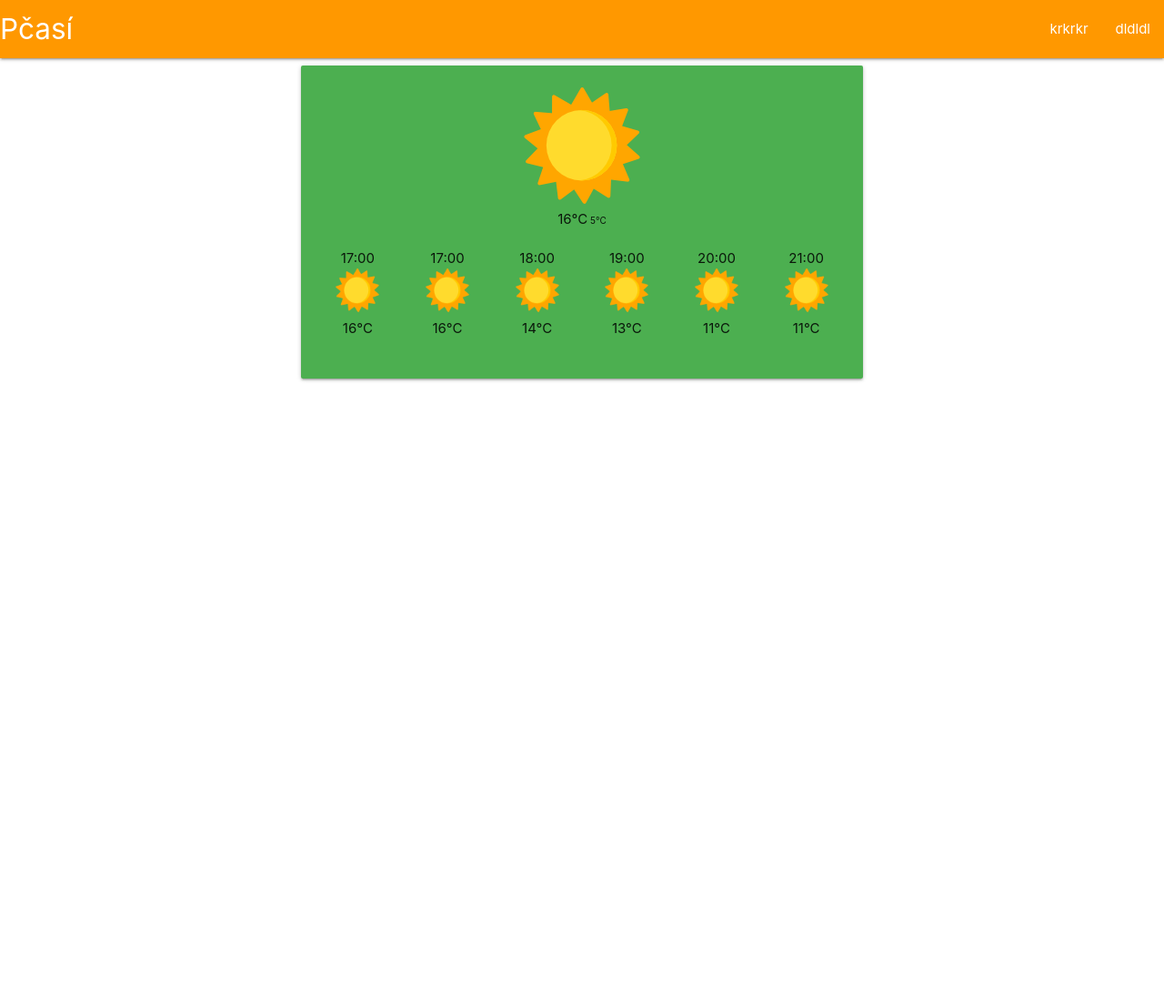
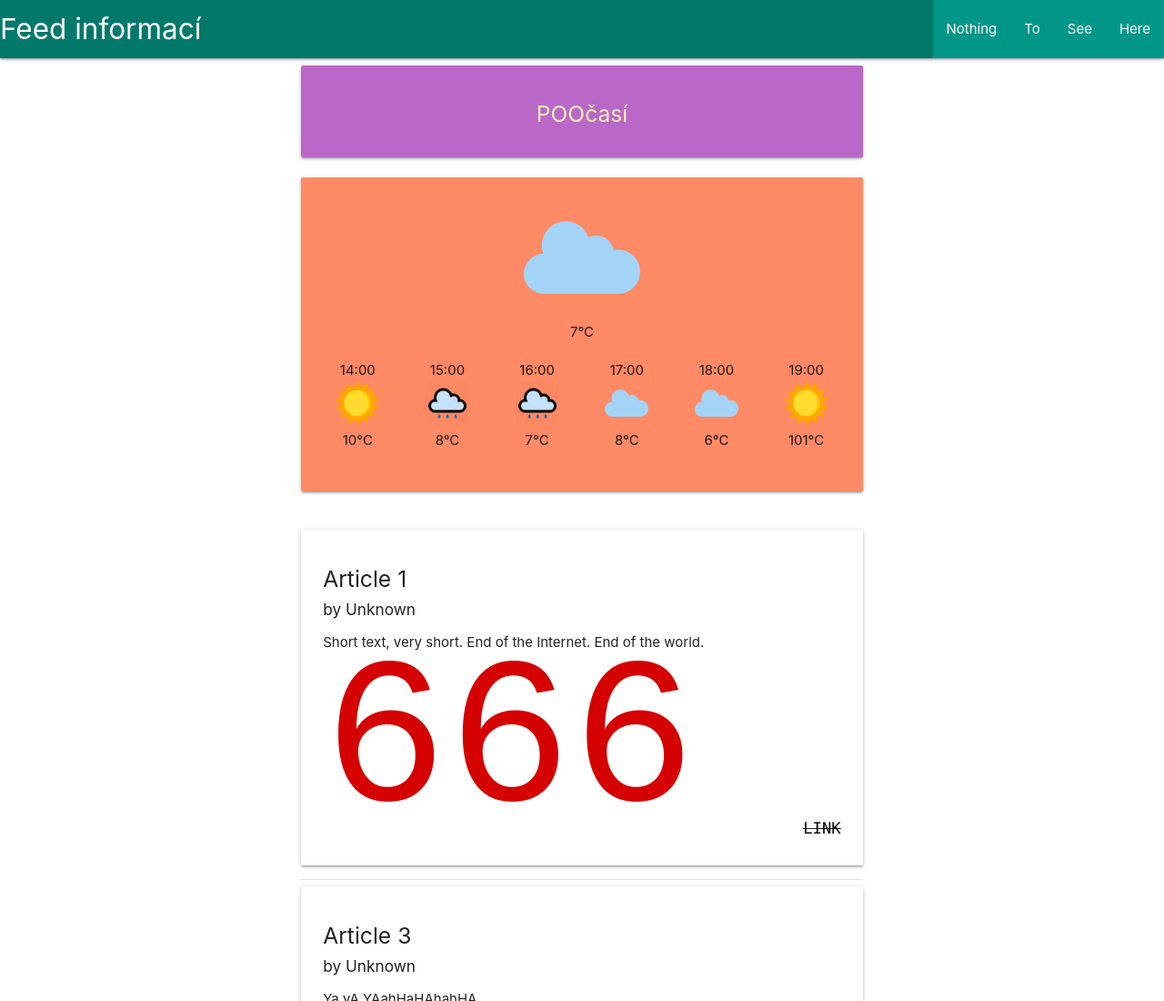
Before and after one commit to heiko00/Preposterous, a plain HTML site: page index.html in a window 1280 px wide. Shown: the top 1100 px of the page at 91% size. Before the commit the page ends 800 px from the top, so only its background shows below. Drawn offline with nearby package versions, Linux system fonts and the light colour scheme.

Commit message:
Add files via upload

```diff
--- a/index.html
+++ b/index.html
@@ -3,67 +3,102 @@
 <head>
     <meta charset="utf-8">
     <meta http-equiv="X-UA-Compatible" content="IE=edge">
-    <title>Super cool title</title>
+    <title>HTML SITE</title>
     <meta name="viewport" content="width=device-width, initial-scale=1">
+
      <link rel="stylesheet" href="https://cdnjs.cloudflare.com/ajax/libs/materialize/1.0.0/css/materialize.min.css">
 </head>
 <body>
     <nav>
-        <div class="nav-wrapper orange">
-          <a href="#" class="brand-logo">Pčasí</a>
-          <ul id="nav-mobile" class="right hide-on-med-and-down">
-            <li><a href="badges.html">krkrkr</a></li>
-            <li><a href="collapsible.html">dldldl</a></li>
+        <div class="nav-wrapper  teal darken-2">
+          <a href="http://www.everydayim.com/" class="brand-logo">Feed informací</a>
+          <ul id="nav-mobile" class="right hide-on-med-and-down  teal lighten-">
+            <li><a href="Nothing.html" target="_blank">Nothing</a></li>
+            <li><a href="To.html" target="_blank">To</a></li>
+			<li><a href="See.html" target="_blank">See</a></li>
+            <li><a href="Here.html" target="_blank">Here</a></li>
           </ul>
         </div>
     </nav>
+     <div class="row">
+       <div class="col s12 l6 offset-l3">
+         <div class="card-panel purple lighten-2">
+	<h5 class="center-align amber-text text-lighten-4">POOčasí</h5>
+           </div></div>
 
     <div class="row">
       <div class="col s12 l6 offset-l3">
-          <div class="card-panel green">
+        <div class="card-panel deep-orange lighten-2">
           <div class="row">
-                <div class="col s12 l4 offset-l4 center-align">
-                    <img src="sunny.png" alt="sunny"/><br>
-                        <span>16°C</span><span style="font-size: 10px">&nbsp;5°C</span>
+              <div class="col s12 l6 offset-l3 center-align">
+                  <img src="cloud.png" alt="cloud"/><br>
+                      <span>7°C</span>
                </div>
           </div>
 
           <div class="row">
 			 <div class="col s2 center-align">
-                            <span>17:00</span><br>
+                <span>14:00</span><br>
                 <img src="sunny.png" alt="sunny" width="48"/><br>
-                                <span>16°C</span>
+                <span>10°C</span>
+             </div>
+                    <div class="col s2 center-align">
+                                    <span>15:00</span><br>
+                                    <img src="rain.png" alt="rain" width="48"/><br>
+                                        <span>8°C</span>
+                    </div>
+                    <div class="col s2 center-align">
+                            <span>16:00</span><br>
+                            <img src="rain.png" alt="rain" width="48"/><br>
+                                <span>7°C</span>
                     </div>
                     <div class="col s2 center-align">
                             <span>17:00</span><br>
-                                    <img src="sunny.png" alt="sunny" width="48"/><br>
-                                        <span>16°C</span>
+                            <img src="cloud.png" alt="cloud" width="48"/><br>
+                                <span>8°C</span>
                     </div>
                     <div class="col s2 center-align">
                             <span>18:00</span><br>
-                            <img src="sunny.png" alt="sunny" width="48"/><br>
-                                <span>14°C</span>
+                            <img src="cloud.png" alt="cloud" width="48"/><br>
+                                <span>6°C</span>
                     </div>
                     <div class="col s2 center-align">
                             <span>19:00</span><br>
                             <img src="sunny.png" alt="sunny" width="48"/><br>
-                                <span>13°C</span>
-                    </div>
-                    <div class="col s2 center-align">
-                            <span>20:00</span><br>
-                            <img src="sunny.png" alt="sunny" width="48"/><br>
-                                <span>11°C</span>
-                    </div>
-                    <div class="col s2 center-align">
-                            <span>21:00</span><br>
-                            <img src="sunny.png" alt="sunny" width="48"/><br>
-                                <span>11°C</span>
+                                <span>101°C</span>
                     </div>
 
             </div>
           </div>
         </div>
       </div>
+<div class="col s12 l6 offset-l3">
+  <div class="card-panel hoverable">
+    <h5>Article 1</h5>
+	<h6>by Unknown</h6>
+    <p>Short text, very short. End of the Internet. End of the world.<h4 class="red-text text-accent-4"><br><span style=" font-size: 666%">
+	<span style="font-family: monospace">666</h4></span></span></p>
+
+	<h6 class="right-align" style="text-decoration: line-through"><a style="color: black" href="http://hmpg.net/" target="_blank"><span style="font-family: Lucida Console">LINK</span></a></h6>
+  </div>
+  <div class="divider"></div>
+  <div class="card-panel hoverable">
+    <h5>Article 3</h5>
+	<h6>by Unknown</h6>
+    <p>Ya yA YAahHaHAhahHA<br><br>
+	<img src="birong.gif" alt="birong"/> &nbsp <img src="basicc.gif" alt="basicc" width="405"/>
+	</p>
+	<h6 class="right-align" style="text-decoration: line-through"><a style="color: black" href="https://www.randomthingstodo.com/" target="_blank"><span style="font-family: Lucida Console">LINK</span></a></h6>
+  </div>
+  <div class="divider"></div>
+  <div class="card-panel hoverable">
+    <h5>Article 13</h5>
+	<h6>by Unknown</h6>
+    <p>Aricle 13. <br><br>
+	<img src="article13.jpg" alt="article" width="333" class="circle responsive-img"/>
+	</p>
+	<h6 class="right-align" style="text-decoration: line-through"><a style="color: black" href="http://www.donothingfor2minutes.com/" target="_blank"><span style="font-family: Lucida Console">LINK</span></a></h6>
+  </div>
 
 </body>
 <script src="https://cdnjs.cloudflare.com/ajax/libs/materialize/1.0.0/js/materialize.min.js"></script>
```
Also changed, not shown: Here.html (added, +19 -0 lines), Nothing.html (added, +18 -0 lines), See.html (added, +19 -0 lines), To.html (added, +20 -0 lines), article13.jpg (added), birong.gif (added), rain.png (added), 1 other file. Lines whose indentation alone changed are shown as unchanged.
